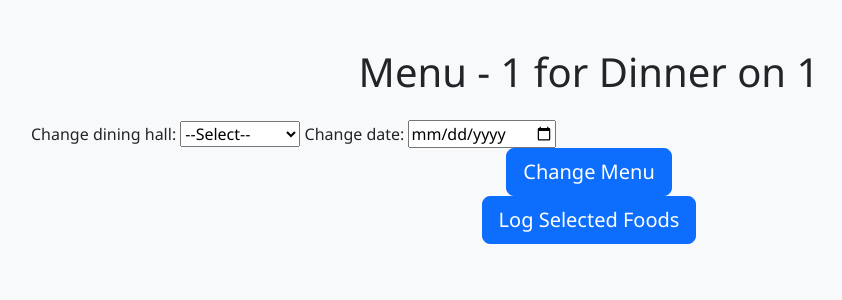
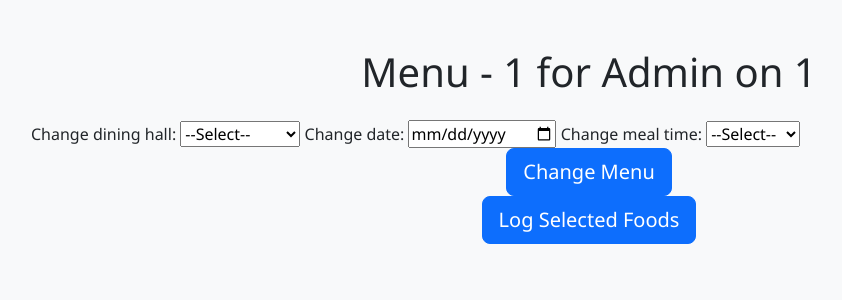
Before and after one commit to 06seanlee/terp-eats, a Flask app: page /menu in a window 1280 px wide. Shown: the top 300 px of the page, without its empty margins (51-893 px from the left). Run offline with Flask 3, Linux system fonts and the light colour scheme; the visitor is signed in with stand-in values (Sample User, id 1); data that the repository does not hold is empty.

Commit message:
Allow user to change meal time (breakfast, lunch, dinner)

```diff
--- a/app.py
+++ b/app.py
@@ -65,10 +65,11 @@
         date = scraper.get_formatted_date() # auto filled date used for displaying (based on current)
     else:
         date = session["date"]
-    # date = "12/19/2025" # HARD CODED FOR TESTING
-    meal = scraper.get_meal_type() # auto filled meal type (based on current)
-    # meal = "brunch" # HARD CODED FOR TESTING
 
+    if not session.get("meal_type"):
+        meal = scraper.get_meal_type() # auto filled meal type (based on current)
+    else:
+        meal = session["meal_type"]
 
     print("SESSION STATE:")
     print("dining_hall =", dining_hall)
@@ -79,16 +80,21 @@
         return redirect(url_for("select_dining_hall"))
 
     if request.method == "POST":
-        # user wants to change dining hall
+        # user wants to change menu
         if request.form.get("change-menu"):
             dining_hall = request.form.get("dining-hall")
+            if dining_hall != "Placeholder":
+                session["dining_hall"] = dining_hall
+
             new_date = request.form.get('date')
             if new_date and database.valid_date(new_date): # menu has entries from this date
                 date = database.format_date(new_date) # correct formatting for date
                 session["date"] = date
 
-            if dining_hall != "Placeholder":
-                session["dining_hall"] = dining_hall
+            new_meal = request.form.get('meal-type')
+            if new_meal != "Placeholder":
+                meal = new_meal
+                session["meal_type"] = meal
 
             return redirect(url_for("menu"))
 
--- a/templates/menu.html
+++ b/templates/menu.html
@@ -44,6 +44,15 @@
 
         <label for="date">Change date:</label>
         <input type="date" name="date">
+
+        <label for="meal-type">Change meal time:</label>
+        <select name="meal-type">
+            <option value="Placeholder">--Select--</option>
+            <option value="breakfast">Breakfast</option>
+            <option value="brunch">Brunch</option>
+            <option value="lunch">Lunch</option>
+            <option value="dinner">Dinner</option>
+        </select>
 
         <div class="text-center">
             <button type="submit" name="change-menu" value="change-menu" class="btn btn-primary btn-lg">
```
